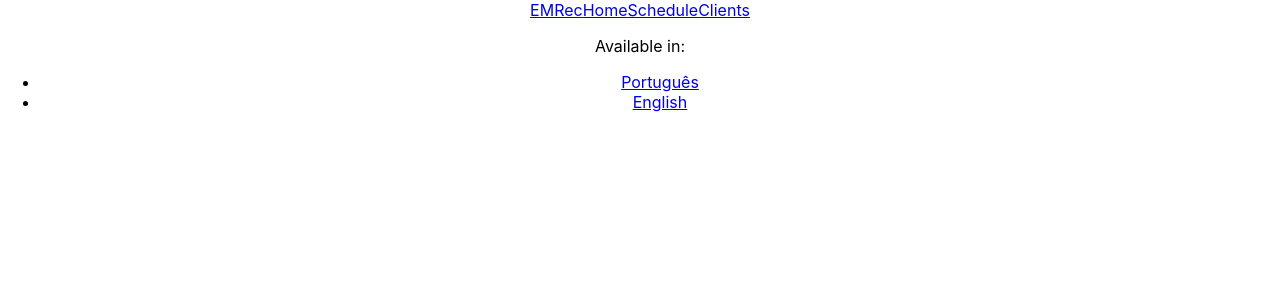
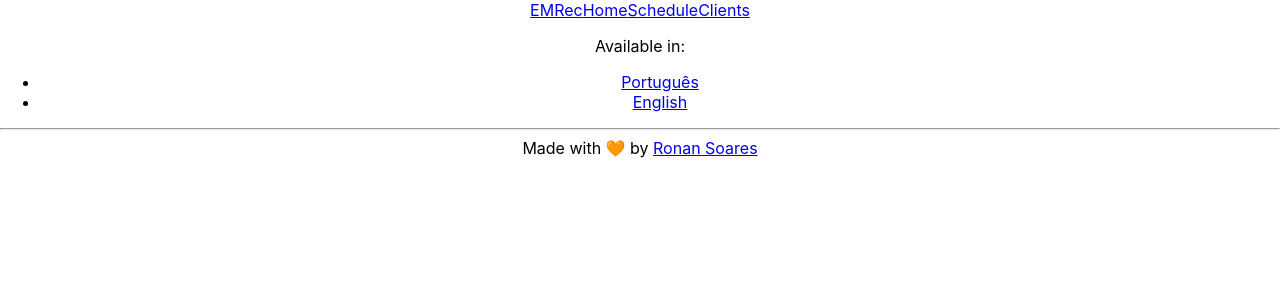
Before and after one commit to SeuRonao/meeting-scheduler, a React (Create React App) app: page / in a window 1280 px wide. Shown: the top 300 px of the page. Built offline with nearby package versions, Linux system fonts and the light colour scheme.

Commit message:
Add Copyright component

```diff
--- /dev/null
+++ b/src/components/Copyright/Copyright.tsx
@@ -0,0 +1,14 @@
+import React from "react";
+import { useTranslation } from "react-i18next";
+
+export default function Copyright() {
+  const { t } = useTranslation();
+  return (
+    <div>
+      {t("Copyright")}{" "}
+      <a target="_blank" rel="noreferrer" href="https://seuronao.github.io/">
+        Ronan Soares
+      </a>
+    </div>
+  );
+}
--- /dev/null
+++ b/src/components/Copyright/index.tsx
@@ -0,0 +1 @@
+export { default as Copyright } from "./Copyright";
--- a/src/components/Layout/Layout.tsx
+++ b/src/components/Layout/Layout.tsx
@@ -1,4 +1,5 @@
 import React from "react";
+import Copyright from "../Copyright/Copyright";
 import LanguageSwitcher from "../LanguageSwitcher/LanguageSwitcher";
 import Navigation from "../Navigation/Navigation";
 
@@ -16,6 +17,8 @@ export default function Layout(props: Props) {
       <main>{children}</main>
       <footer>
         <LanguageSwitcher />
+        <hr />
+        <Copyright />
       </footer>
     </div>
   );
--- a/src/i18n/languages/en.json
+++ b/src/i18n/languages/en.json
@@ -9,5 +9,6 @@
       "clients": "Clients",
       "other": "Other"
     }
-  }
+  },
+  "Copyright": "Made with 🧡 by"
 }
```
